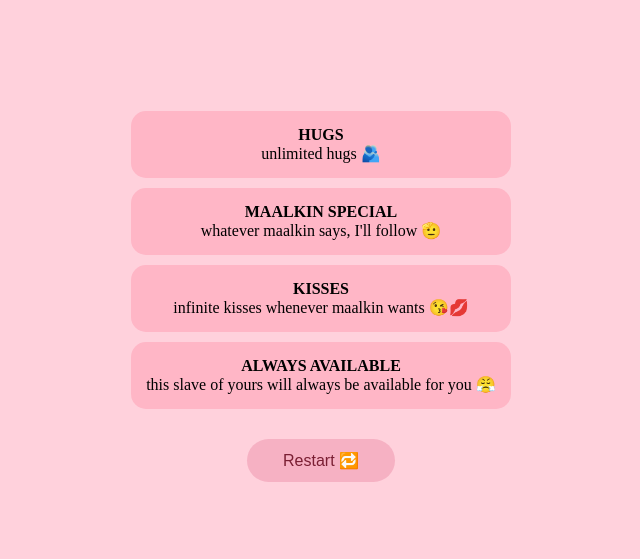
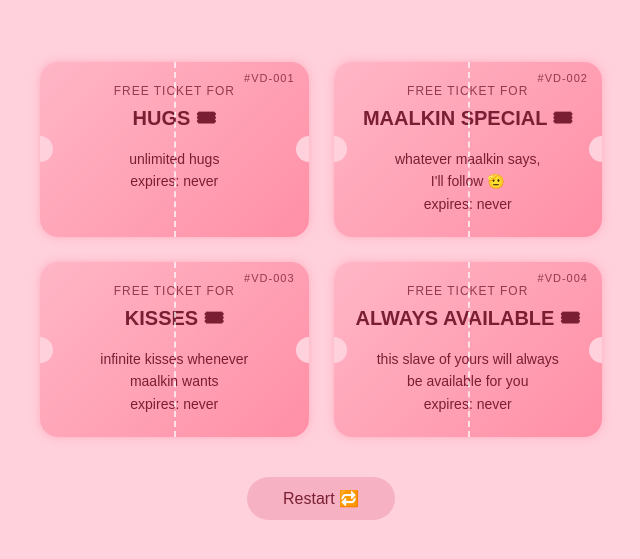
Before and after one commit to solankirudraksh4-ui/Valentine-s, a plain HTML site: page page10.html in a window 1280 px wide. Shown: the part 109-668 px from the top of the page, without its empty margins (319-959 px from the left). Drawn offline with Linux system fonts and the light colour scheme.

Commit message:
Refactor ticket styles and structure in page10.html

```diff
--- a/page10.html
+++ b/page10.html
@@ -4,10 +4,11 @@
 <meta charset="UTF-8">
 <title>Final Gift 💝</title>
 <meta name="viewport" content="width=device-width, initial-scale=1.0">
+
 <style>
 body{
 margin:0;
-font-family:Poppins;
+font-family:Poppins,Arial;
 height:100vh;
 background:#ffd1dc;
 display:flex;
@@ -16,14 +17,96 @@ align-items:center;
 text-align:center;
 overflow:hidden;
 }
+
+.container{
+max-width:800px;
+padding:20px;
+}
+
+/* TICKETS GRID */
+.tickets{
+display:grid;
+grid-template-columns:repeat(2,1fr);
+gap:25px;
+margin-bottom:30px;
+}
+
+/* SINGLE TICKET */
 .ticket{
-background:#ffb6c6;
-padding:15px;
-margin:10px;
-border-radius:15px;
+background:linear-gradient(135deg,#ffb6c6,#ff8fa6);
+color:#7a1f33;
+border-radius:18px;
+padding:22px;
+position:relative;
+box-shadow:0 0 12px rgba(255,120,150,0.6);
+overflow:hidden;
+animation: glow 2.5s ease-in-out infinite;
 }
+
+/* GLOW EFFECT */
+@keyframes glow{
+0%{box-shadow:0 0 10px rgba(255,120,150,0.4);}
+50%{box-shadow:0 0 20px rgba(255,120,150,0.9);}
+100%{box-shadow:0 0 10px rgba(255,120,150,0.4);}
+}
+
+/* SIDE CUTS */
+.ticket::before,
+.ticket::after{
+content:"";
+position:absolute;
+top:50%;
+width:26px;
+height:26px;
+background:#ffd1dc;
+border-radius:50%;
+transform:translateY(-50%);
+}
+
+.ticket::before{ left:-13px; }
+.ticket::after{ right:-13px; }
+
+/* DOTTED PERFORATION */
+.perf{
+position:absolute;
+top:0;
+bottom:0;
+left:50%;
+border-left:2px dashed rgba(255,255,255,0.7);
+}
+
+/* SERIAL NUMBER */
+.serial{
+position:absolute;
+top:10px;
+right:14px;
+font-size:11px;
+letter-spacing:1px;
+opacity:0.8;
+}
+
+/* TEXT STYLES */
+.small{
+font-size:12px;
+letter-spacing:1px;
+opacity:0.8;
+margin-bottom:6px;
+}
+
+.title{
+font-size:20px;
+font-weight:700;
+margin-bottom:10px;
+}
+
+.desc{
+font-size:14px;
+line-height:1.6;
+}
+
+/* RESTART BUTTON */
 button{
-margin-top:20px;
+margin-top:10px;
 padding:12px 36px;
 border-radius:30px;
 border:none;
@@ -32,6 +115,8 @@ color:#7a1f33;
 font-size:16px;
 cursor:pointer;
 }
+
+/* HEART RAIN */
 .heart{
 position:fixed;
 top:-10px;
@@ -39,23 +124,79 @@ font-size:22px;
 animation:fall linear forwards;
 pointer-events:none;
 }
+
 @keyframes fall{
 to{transform:translateY(110vh);opacity:0;}
 }
 </style>
 </head>
+
 <body>
 
-<div>
-<div class="ticket"><b>HUGS</b><br>unlimited hugs 🫂</div>
-<div class="ticket"><b>MAALKIN SPECIAL</b><br>whatever maalkin says, I'll follow 🫡</div>
-<div class="ticket"><b>KISSES</b><br>infinite kisses whenever maalkin wants 😘💋</div>
-<div class="ticket"><b>ALWAYS AVAILABLE</b><br>this slave of yours will always be available for you 😤</div>
+<div class="container">
+
+<div class="tickets">
+
+<!-- HUGS -->
+<div class="ticket">
+<div class="serial">#VD-001</div>
+<div class="perf"></div>
+<div class="small">FREE TICKET FOR</div>
+<div class="title">HUGS 🎟</div>
+<div class="desc">
+unlimited hugs<br>
+expires: never
+</div>
+</div>
+
+<!-- MAALKIN SPECIAL -->
+<div class="ticket">
+<div class="serial">#VD-002</div>
+<div class="perf"></div>
+<div class="small">FREE TICKET FOR</div>
+<div class="title">MAALKIN SPECIAL 🎟</div>
+<div class="desc">
+whatever maalkin says,<br>
+I'll follow 🫡<br>
+expires: never
+</div>
+</div>
+
+<!-- KISSES -->
+<div class="ticket">
+<div class="serial">#VD-003</div>
+<div class="perf"></div>
+<div class="small">FREE TICKET FOR</div>
+<div class="title">KISSES 🎟</div>
+<div class="desc">
+infinite kisses whenever<br>
+maalkin wants<br>
+expires: never
+</div>
+</div>
+
+<!-- ALWAYS AVAILABLE -->
+<div class="ticket">
+<div class="serial">#VD-004</div>
+<div class="perf"></div>
+<div class="small">FREE TICKET FOR</div>
+<div class="title">ALWAYS AVAILABLE 🎟</div>
+<div class="desc">
+this slave of yours will always<br>
+be available for you<br>
+expires: never
+</div>
+</div>
+
+</div>
+
 <button onclick="restart()">Restart 🔁</button>
+
 </div>
 
 <script>
 const hearts=["🩷","🫶","💝","💖","💕","💞","💓","💗","💘"];
+
 function createHeart(){
 const h=document.createElement("div");
 h.className="heart";
@@ -65,6 +206,7 @@ h.style.animationDuration=(2+Math.random()*2)+"s";
 document.body.appendChild(h);
 setTimeout(()=>h.remove(),4000);
 }
+
 function restart(){
 for(let i=0;i<40;i++){
 setTimeout(createHeart,i*100);
```
